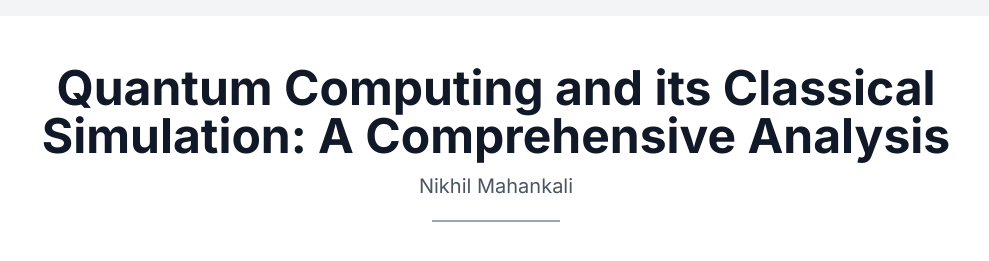
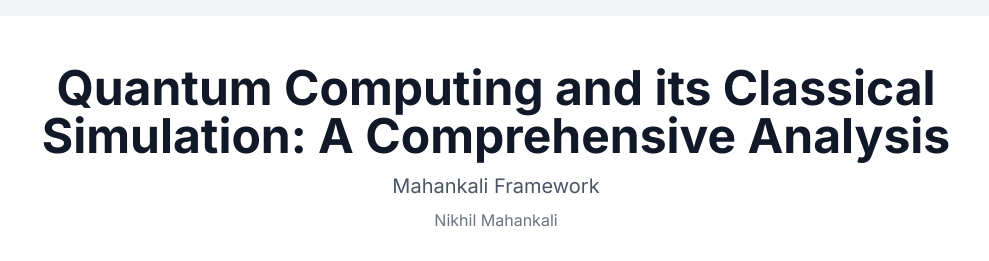
Before and after one commit to boblio-max/arxiv, a plain HTML site: page index.html in a window 1280 px wide. Shown: the top 261 px of the page, without its empty margins (144-1133 px from the left). Drawn offline with nearby package versions, Linux system fonts and the light colour scheme.

Commit message:
Update index.html

```diff
--- a/index.html
+++ b/index.html
@@ -49,10 +49,10 @@
                 Quantum Computing and its Classical Simulation: A Comprehensive Analysis
             </h1>
             <p class="text-lg md:text-xl text-gray-600 mb-2">
-                Nikhil Mahankali
+                Mahankali Framework
             </p>
             <p class="text-md text-gray-500">
-                ————————
+                Nikhil Mahankali
             </p>
         </header>
 
```
